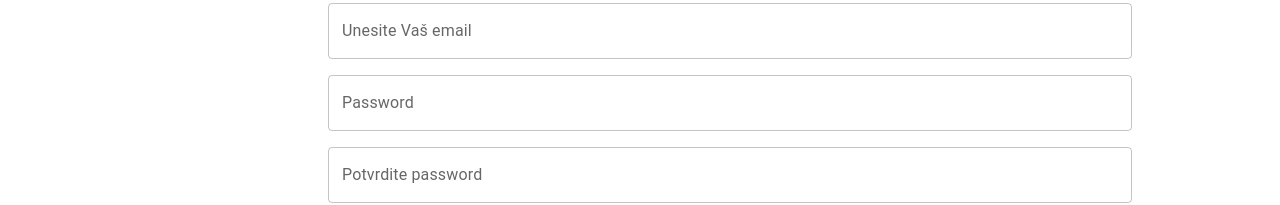
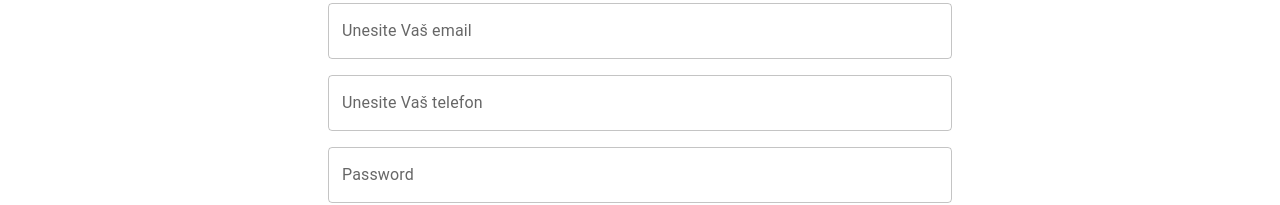
Before and after one commit to farisbegic/dokumenta, a Next.js app in the folder frontend/: page /registration in a window 1280 px wide. Shown: the part 327-532 px from the top of the page. Built offline with nearby package versions, Linux system fonts and the light colour scheme; no server answers.

Commit message:
Connected registration with backend

```diff
--- a/frontend/components/Registration/RegisterForm.js
+++ b/frontend/components/Registration/RegisterForm.js
@@ -1,4 +1,4 @@
-import React from 'react';
+import React, {useContext} from 'react';
 import Box from '@mui/material/Box';
 import Select from '@mui/material/Select';
 import TextField from '@mui/material/TextField';
@@ -8,18 +8,34 @@ import {useFormik} from "formik";
 import * as Yup from "yup";
 import municipalities from '../../constants/municipalities';
 import FunctionalButton from '../common/FunctionalButton';
+import authentication from "../../services/authentication";
+import {AuthenticationContext} from "../../contexts/AuthenticationContextProvider";
 
 const RegisterForm = () => {
+    const { setResponse } = useContext(AuthenticationContext);
 
-    const onSubmit = (values) => {
-        values.preventDefault();
-        console.log(values);
+    const handleRegister = async (values) => {
+        const response = await authentication.register({
+            name: values.firstName,
+            surname: values.lastName,
+            email: values.email,
+            password: values.password,
+            confirm_password: values.passwordConfirmation,
+            id_number: values.idNumber,
+            phone: values.phone,
+            municipality: 1,
+        })
+
+        if (response.status === 200) {
+            setResponse(response.data);
+        }
     }
 
     const initialValues = {
         firstName: "",
         lastName: "",
         email: "",
+        phone: "",
         password: "",
         passwordConfirmation: "",
         idNumber: ""
@@ -34,6 +50,9 @@ const RegisterForm = () => {
         email: Yup.string()
             .email("Netačna email adresa")
             .required("Email je obavezno polje"),
+        phone: Yup.string()
+            .min(9, "Broj telefona mora sadržavati najmanje 9 brojeva")
+            .required("Broj telefona je obavezno polje"),
         idNumber: Yup.string()
             .min(9, "Broj lične karte mora sadržavati 9 karaktera").required("Broj lične karte je obavezno polje"),
         passwordConfirmation: Yup.string()
@@ -42,24 +61,24 @@ const RegisterForm = () => {
 
     const formik = useFormik({
         initialValues,
-        onSubmit
+        validationSchema,
+        onSubmit: handleRegister
     });
 
 
     return (
-        <>
         <Box
-                component="form"
             sx={{
-                    '& .MuiTextField-root': {m: 1, width: '80ch'},
+                '& .MuiTextField-root': {m: 1},
             }}
         >
             <div className='container'>
                 <h1>Registracija</h1>
-                    <form className='form' onSubmit={onSubmit}>
+                <form className='form' onSubmit={formik.handleSubmit}>
                     <TextField id="firstName" name='firstName' label="Unesite Vaše ime" variant="outlined"
                                onBlur={formik.handleBlur}
-                                   value={formik.values.firstName} onChange={formik.handleChange}/>
+                               value={formik.values.firstName}
+                               onChange={formik.handleChange}/>
                     {formik.errors.firstName && formik.touched.firstName ? (
                         <p className='error-message'>{formik.errors.firstName}</p>
                     ) : null}
@@ -74,6 +93,12 @@ const RegisterForm = () => {
                                value={formik.values.email} onChange={formik.handleChange}/>
                     {formik.errors.email && formik.touched.email ? (
                         <p className='error-message'>{formik.errors.email}</p>
+                    ) : null}
+                    <TextField id="phone" name='phone' label="Unesite Vaš telefon" variant="outlined"
+                               onBlur={formik.handleBlur}
+                               value={formik.values.phone} onChange={formik.handleChange}/>
+                    {formik.errors.phone && formik.touched.phone ? (
+                        <p className='error-message'>{formik.errors.phone}</p>
                     ) : null}
                     <TextField id="password" type='password' name='password' label="Password" variant="outlined"
                                onBlur={formik.handleBlur}
@@ -112,15 +137,10 @@ const RegisterForm = () => {
                     {formik.errors.idNumber && formik.touched.idNumber ? (
                         <p className='error-message'>{formik.errors.idNumber}</p>
                     ) : null}
-
+                    <FunctionalButton name="Registruj se" size="xs-primary"/>
                 </form>
-                    <FunctionalButton name="Registruj se" size="xs-primary"/>
             </div>
         </Box>
-
-        </>
-
-
     )
 };
 
--- a/frontend/services/authentication.js
+++ b/frontend/services/authentication.js
@@ -3,6 +3,7 @@ import { LOGIN, REGISTER } from '../constants/endpoints';
 
 const authentication = {
     async register(payload) {
+        console.log(payload);
         return await API.post(REGISTER, payload)
     },
     async login(payload) {
```
Lines whose indentation alone changed are shown as unchanged.
